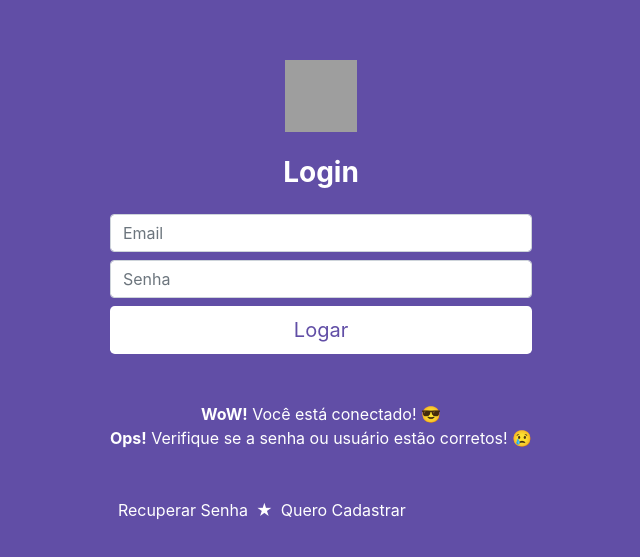
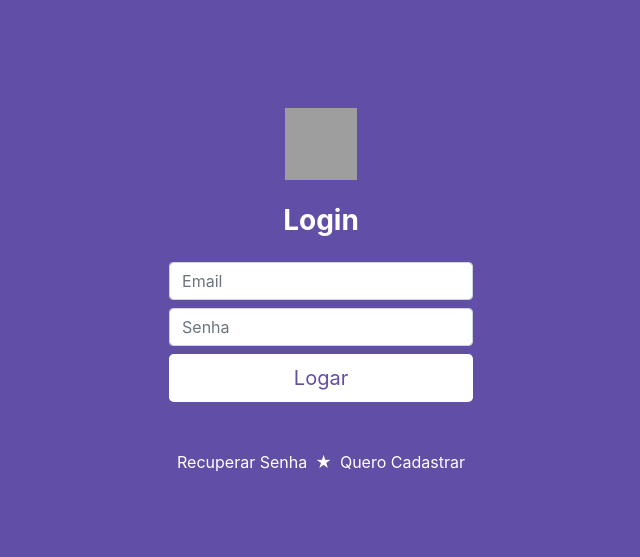
Before and after one commit to leopdonato/publicacao-eventos, a React (Create React App) app: page / in a window 1280 px wide. Shown: the part 109-666 px from the top of the page, without its empty margins (319-959 px from the left). Built offline with nearby package versions, Linux system fonts and the light colour scheme; no server answers; grey boxes are pictures that could not be loaded.

Commit message:
Mensagens na tela de login dinâmicas

```diff
--- a/src/view/login/index.js
+++ b/src/view/login/index.js
@@ -1,4 +1,4 @@
-import React, {useState} from 'react';
+import React, { useState } from 'react';
 import './login.css';
 import firebase from '../../config/firebase'
 import 'firebase/auth';
@@ -6,12 +6,13 @@ import 'firebase/auth';
 function Login() {
     const [email, setEmail] = useState();
     const [senha, setSenha] = useState();
+    const [msgTipo, setMsgTipo] = useState();
 
-    function logar(){
+    function logar() {
         firebase.auth().signInWithEmailAndPassword(email, senha).then(res => {
-            alert(email + ' está logado!');
+            setMsgTipo('sucesso');
         }).catch(err => {
-            alert(err);
+            setMsgTipo('erro');
         });
     }
 
@@ -30,9 +31,9 @@ function Login() {
                 <button onClick={logar} className="btn btn-lg btn-block btn-login" type="button">Logar</button>
 
                 <div className="msg-login text-white text-center my-5 text-center">
-                    <span><strong>WoW!</strong> Você está conectado! &#128526;</span>
-                    <br />
-                    <span><strong>Ops!</strong> Verifique se a senha ou usuário estão corretos! &#128546;</span>
+                    {msgTipo === 'sucesso' && <span><strong>WoW!</strong> Você está conectado! &#128526;</span>}
+                    {msgTipo === 'erro' && <span><strong>Ops!</strong> Verifique se a senha ou usuário estão corretos! &#128546;</span>}
+
                 </div>
 
                 <div className="opcoes-login mt-5">
```
